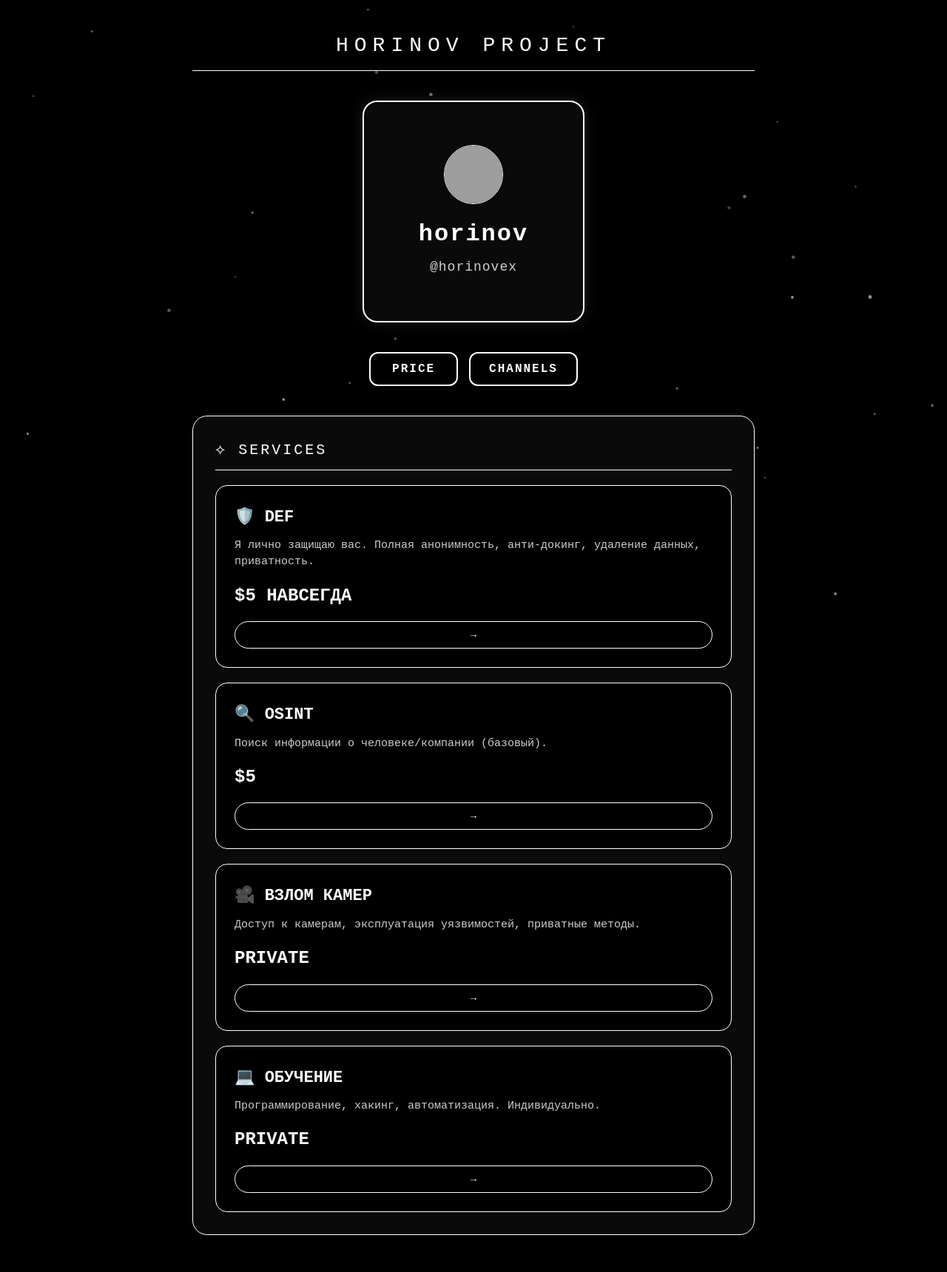
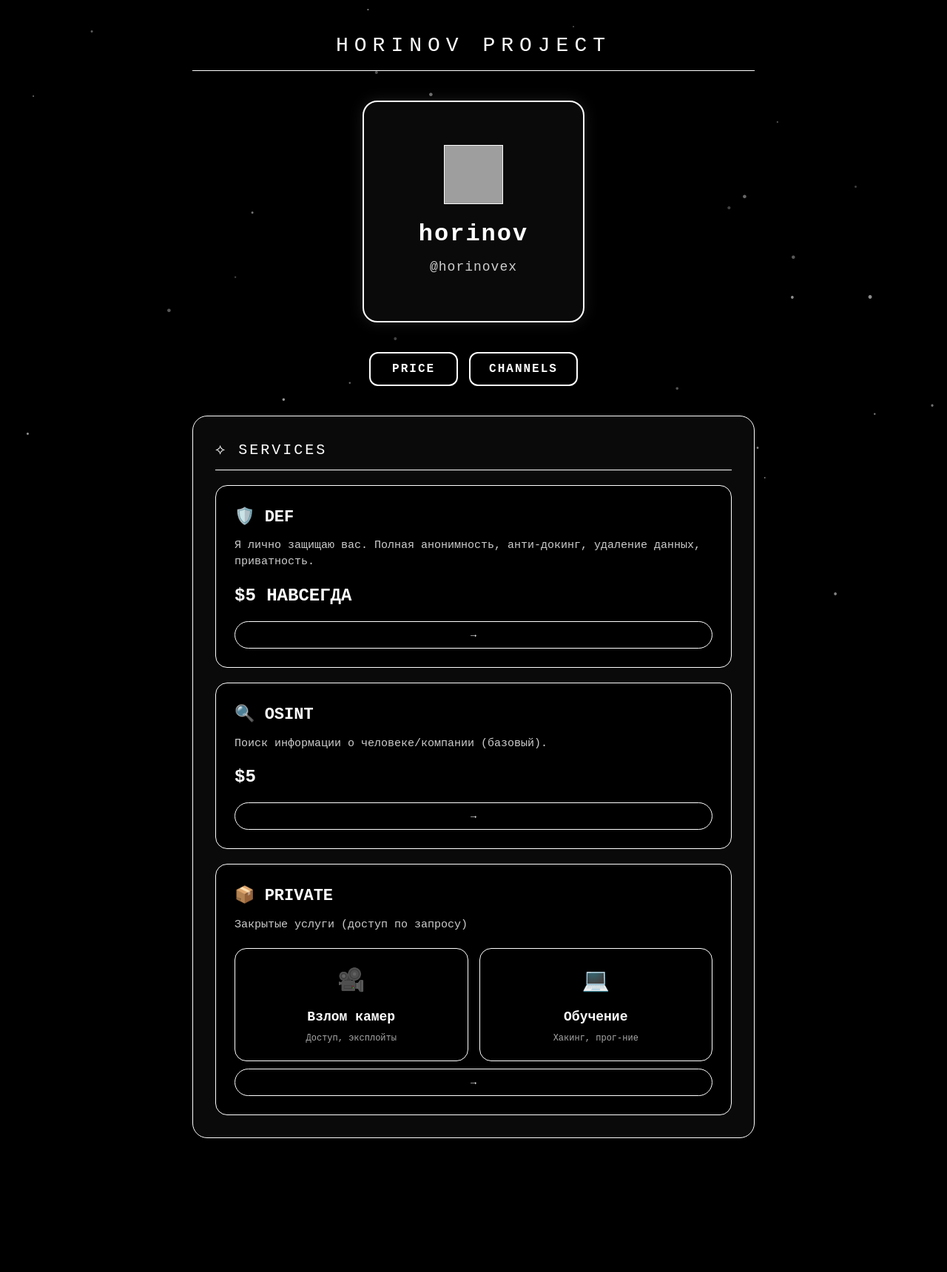
Before and after one commit to extrenovka/horinoveix-site, a Flask app: page / in a window 1280 px wide. Shown: the whole page at 74% size. After the commit the page ends 1539 px from the top, so only its background shows below. Run offline with Flask 3, Linux system fonts and the light colour scheme; grey boxes are pictures that could not be loaded.

Commit message:
private 2x2, channels fixed, square avatar

```diff
--- a/templates/index.html
+++ b/templates/index.html
@@ -86,7 +86,6 @@
         .avatar {
             width: 80px;
             height: 80px;
-            border-radius: 50%;
             border: 1px solid #fff;
             margin-bottom: 15px;
             background: #111;
@@ -232,10 +231,10 @@
             color: #000;
         }
 
-        /* Channels Grid */
+        /* Channels Grid (3 канала) */
         .channels-grid {
             display: grid;
-            grid-template-columns: 1fr;
+            grid-template-columns: repeat(2, 1fr);
             gap: 15px;
         }
 
@@ -259,6 +258,45 @@
             font-size: 20px;
             font-weight: bold;
             margin-bottom: 5px;
+        }
+
+        /* Private 2x2 Grid */
+        .private-grid {
+            display: grid;
+            grid-template-columns: 1fr 1fr;
+            gap: 15px;
+            margin-top: 20px;
+        }
+
+        .private-card {
+            border: 1px solid #fff;
+            border-radius: 16px;
+            padding: 20px;
+            text-align: center;
+            background: #000;
+            transition: all 0.3s;
+            cursor: pointer;
+        }
+
+        .private-card:hover {
+            transform: translateY(-3px);
+            box-shadow: 0 5px 20px rgba(255,255,255,0.2);
+        }
+
+        .private-icon {
+            font-size: 30px;
+            margin-bottom: 10px;
+        }
+
+        .private-name {
+            font-size: 18px;
+            font-weight: bold;
+            margin-bottom: 5px;
+        }
+
+        .private-desc {
+            color: #aaa;
+            font-size: 12px;
         }
 
         /* Modal */
@@ -323,10 +361,9 @@
     <div class="container">
         <div class="project-title">HORINOV PROJECT</div>
 
-        <!-- Квадрат с ником и аватаркой -->
+        <!-- Квадрат с ником (аватар квадратный) -->
         <div class="profile-card">
             <div class="avatar">
-                <!-- АВАТАРКА УЖЕ ВСТАВЛЕНА -->
                 <img src="https://i.ibb.co/wZSJLTvH/photo-2026-02-09-00-15-27-2.jpg" alt="avatar" onerror="this.style.display='none'; this.parentElement.innerHTML='📷';">
             </div>
             <div class="nick-large">horinov</div>
@@ -339,7 +376,7 @@
             <button class="nav-btn" onclick="showSection('channels')">CHANNELS</button>
         </div>
 
-        <!-- Price Section (с приваткой) -->
+        <!-- Price Section -->
         <div id="price-section" class="section active">
             <div class="section-title">⟡ SERVICES</div>
             <div class="price-grid">
@@ -363,36 +400,44 @@
                     <button class="order-btn" onclick="order('OSINT basic')">→</button>
                 </div>
 
-                <!-- Взлом камер (приватка) -->
+                <!-- PRIVATE 2x2 -->
                 <div class="price-card">
-                    <div class="price-name">🎥 ВЗЛОМ КАМЕР</div>
-                    <div class="price-desc">
-                        Доступ к камерам, эксплуатация уязвимостей, приватные методы.
+                    <div class="price-name">📦 PRIVATE</div>
+                    <div class="price-desc">Закрытые услуги (доступ по запросу)</div>
+                    <div class="private-grid">
+                        <!-- Взлом камер -->
+                        <div class="private-card" onclick="order('Взлом камер')">
+                            <div class="private-icon">🎥</div>
+                            <div class="private-name">Взлом камер</div>
+                            <div class="private-desc">Доступ, эксплойты</div>
+                        </div>
+                        <!-- Обучение -->
+                        <div class="private-card" onclick="order('Обучение')">
+                            <div class="private-icon">💻</div>
+                            <div class="private-name">Обучение</div>
+                            <div class="private-desc">Хакинг, прог-ние</div>
+                        </div>
                     </div>
-                    <div class="price-value">PRIVATE</div>
-                    <button class="order-btn" onclick="order('Взлом камер')">→</button>
-                </div>
-
-                <!-- Обучение (приватка) -->
-                <div class="price-card">
-                    <div class="price-name">💻 ОБУЧЕНИЕ</div>
-                    <div class="price-desc">
-                        Программирование, хакинг, автоматизация. Индивидуально.
-                    </div>
-                    <div class="price-value">PRIVATE</div>
-                    <button class="order-btn" onclick="order('Обучение')">→</button>
+                    <button class="order-btn" onclick="order('Private')" style="margin-top: 10px;">→</button>
                 </div>
             </div>
         </div>
 
-        <!-- Channels Section (2 канала) -->
+        <!-- Channels Section (3 канала) -->
         <div id="channels-section" class="section">
             <div class="section-title">⟡ CHANNELS</div>
             <div class="channels-grid">
-                <a href="https://t.me/portalhor" target="_blank" class="channel-card">
-                    <div class="channel-name">📢 @portalhor</div>
+                <!-- Основной канал -->
+                <a href="https://t.me/horinovpr" target="_blank" class="channel-card">
+                    <div class="channel-name">📢 @horinovpr</div>
                     <div style="font-size: 14px; opacity: 0.8;">основной канал</div>
                 </a>
+                <!-- Адаптер -->
+                <a href="https://t.me/portalhor" target="_blank" class="channel-card">
+                    <div class="channel-name">🔄 @portalhor</div>
+                    <div style="font-size: 14px; opacity: 0.8;">адаптер</div>
+                </a>
+                <!-- Чат -->
                 <a href="https://t.me/cgathorinov" target="_blank" class="channel-card">
                     <div class="channel-name">💬 @cgathorinov</div>
                     <div style="font-size: 14px; opacity: 0.8;">чат</div>
@@ -443,17 +488,6 @@
         function closeModal() {
             document.getElementById('order-modal').classList.remove('active');
         }
-
-        // Аватарка
-        window.addEventListener('load', function() {
-            const avatarImg = document.querySelector('.avatar img');
-            if (avatarImg) {
-                avatarImg.onerror = function() {
-                    this.style.display = 'none';
-                    this.parentElement.innerHTML = '📷';
-                };
-            }
-        });
     </script>
 </body>
 </html>
```
